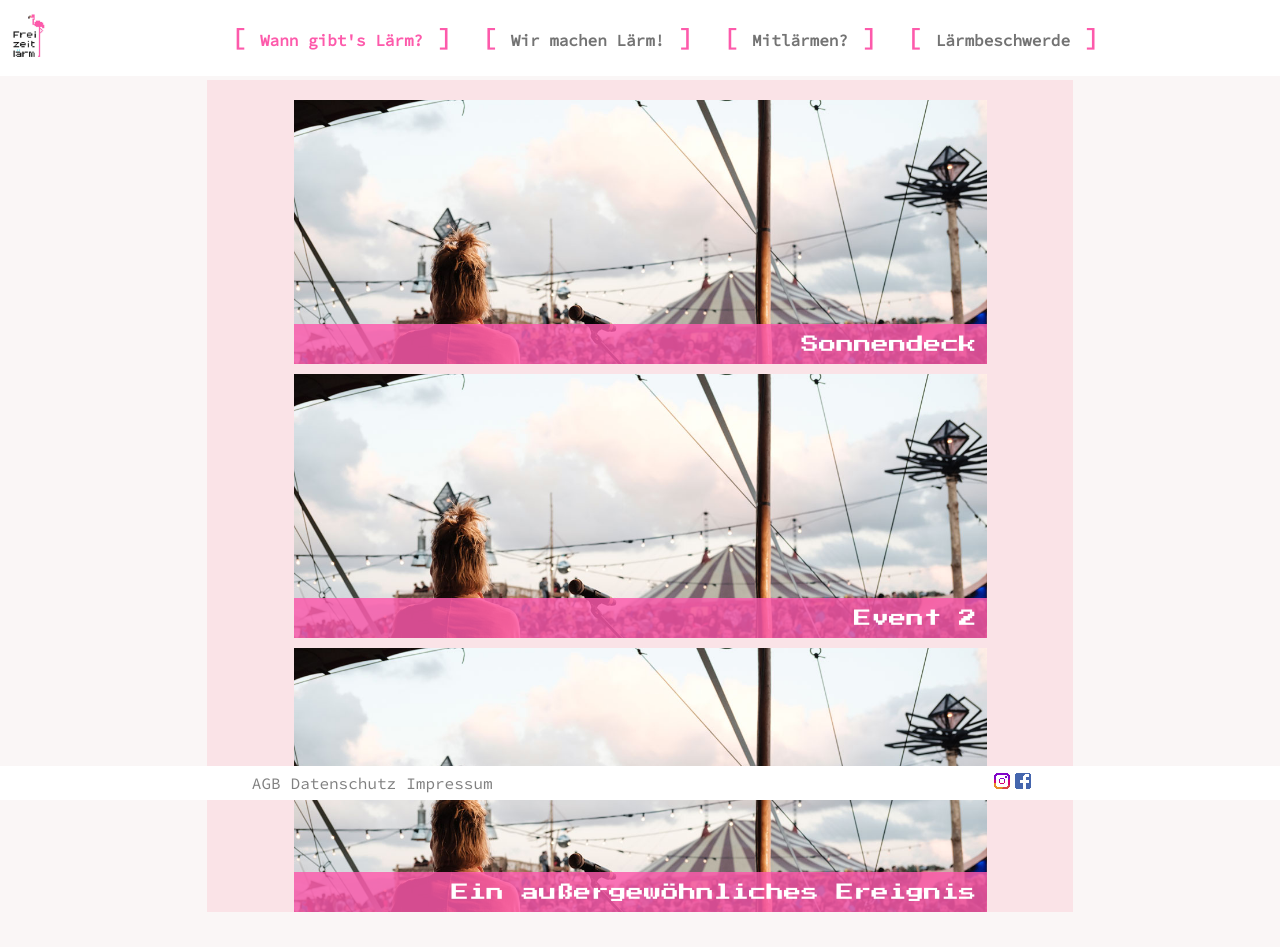
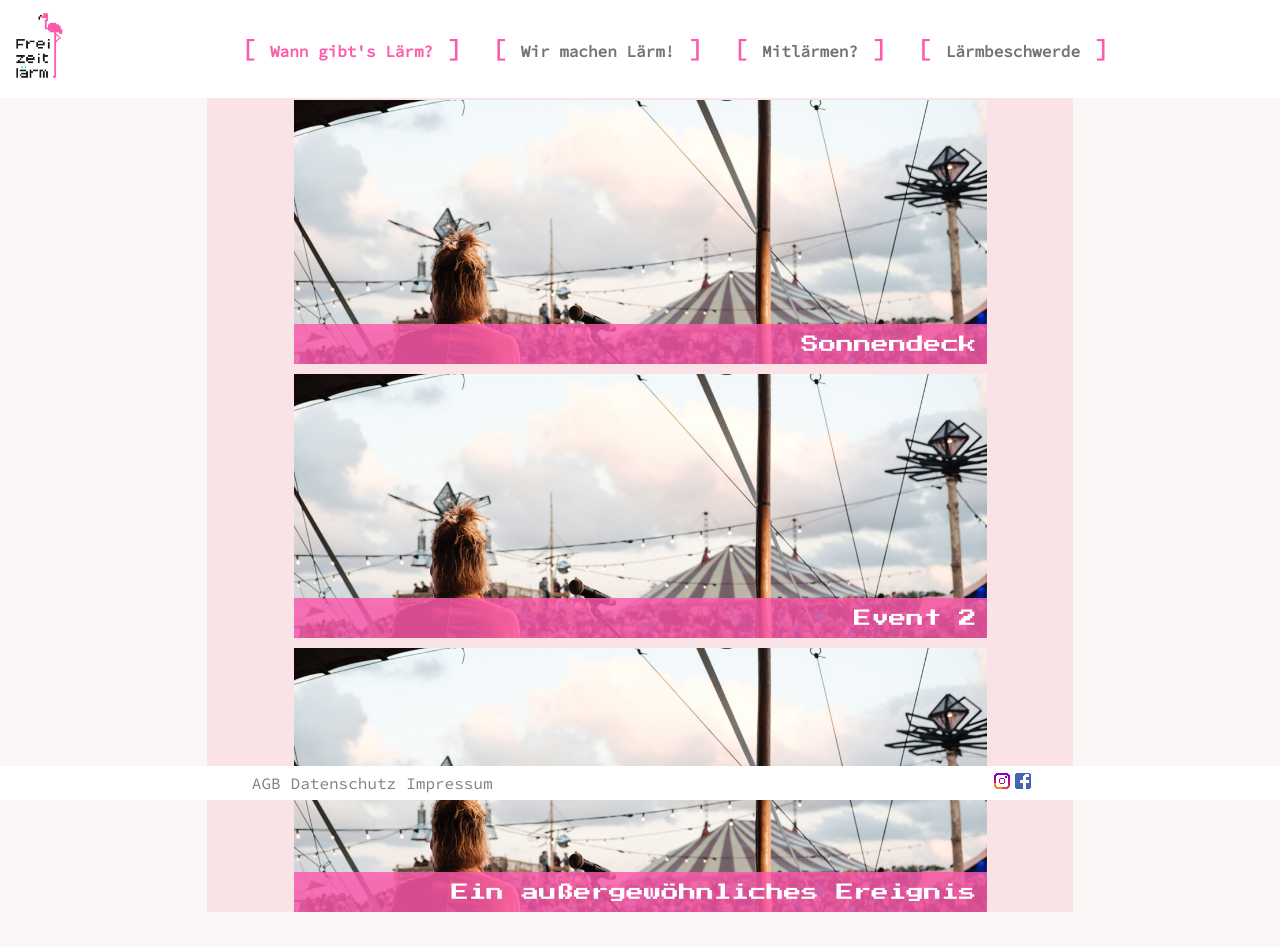
Before and after one commit to luisalisanne/freizeitlaerm, a website built with webpack: page html/veranstaltungen.html in a window 1280 px wide. Built offline with nearby package versions, Linux system fonts and the light colour scheme.

Commit message:
Added logo breakpoint

```diff
--- a/html/veranstaltungen.html
+++ b/html/veranstaltungen.html
@@ -15,7 +15,7 @@
       <nav class="navbar navbar-expand-md navbar-light fixed-top">
         <div class="container-fluid">
           <a class="navbar-brand" href="../index.html">
-            <img src="../dist/images/1flamingo.jpg" alt="" width="40px" />
+            <img class="logo" src="../dist/images/1flamingo.jpg" alt="" width="40px" />
           </a>
           <button
             class="navbar-toggler"
--- a/src/scss/main.scss
+++ b/src/scss/main.scss
@@ -50,6 +50,16 @@ body {
 
 .white-background {
   background-color: white;
+}
+
+.logo {
+  width: 40px;
+}
+
+@include media-breakpoint-up(md) {
+  .logo {
+    width: 60px;
+  }
 }
 
 // BACKGROUND FOR INFO-PAGES
```
